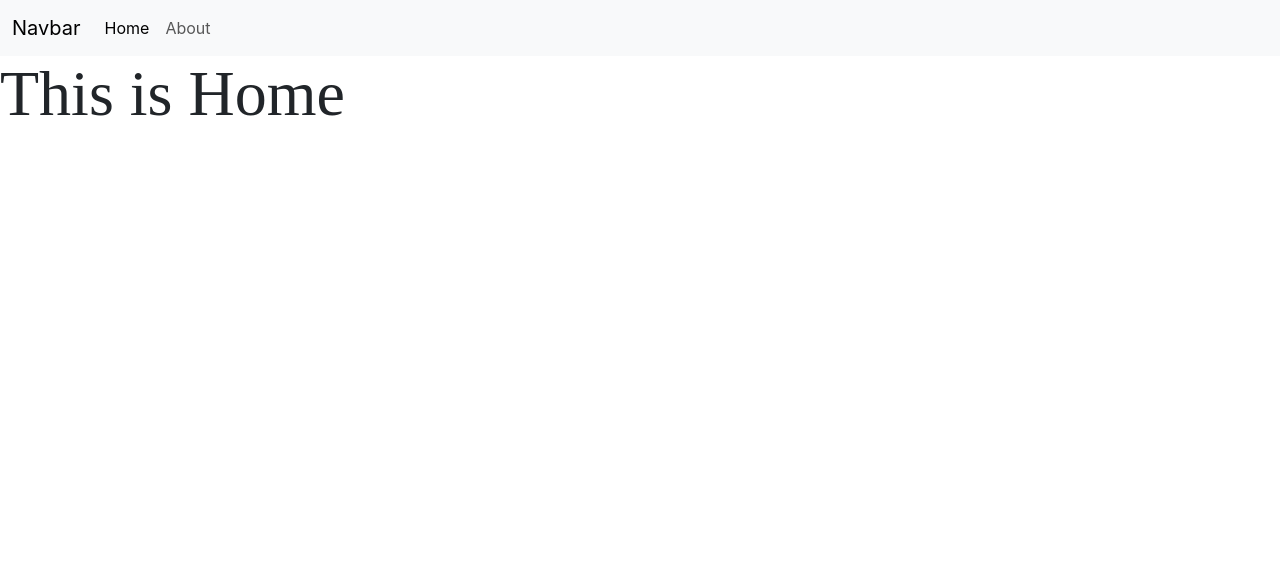
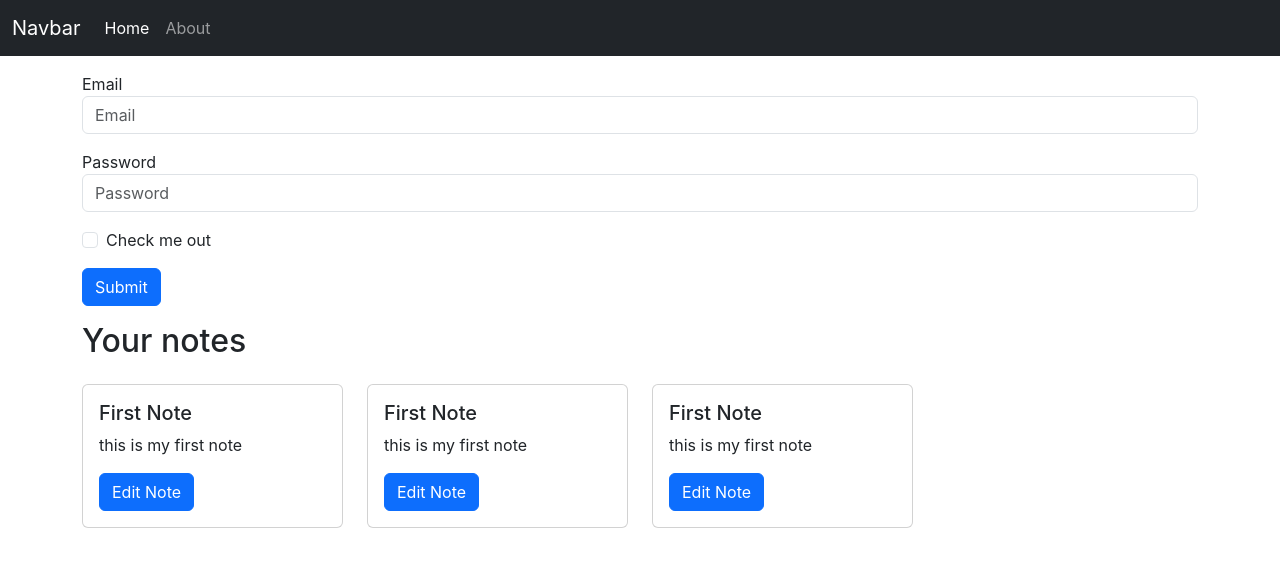
Before and after one commit to BiratBC/NoteDock, a React (Create React App) app in the folder client/: page / in a window 1280 px wide. Shown: the top 566 px of the page. Built offline with nearby package versions, Linux system fonts and the light colour scheme; the HTML template or start-up script is replaced by a standard one.

Commit message:
small frontend

```diff
--- a/client/src/App.js
+++ b/client/src/App.js
@@ -3,10 +3,12 @@ import { BrowserRouter, Route, Routes } from "react-router-dom";
 import Navbar from "./components/Navbar";
 import Home from "./components/Home";
 import About from "./components/About";
+import NoteState from "./context/notes/NoteState";
 
 function App() {
   return (
     <>
+      <NoteState>
         <BrowserRouter
           future={{
             v7_startTransition: true,
@@ -18,6 +20,7 @@ function App() {
             <Route exact path="/about" element={<About />} />
           </Routes>
         </BrowserRouter>
+      </NoteState>
     </>
   );
 }
--- a/client/src/components/About.js
+++ b/client/src/components/About.js
@@ -1,9 +1,19 @@
-import React from 'react'
+import React, {useContext, useEffect} from 'react'
+import noteContext from '../context/notes/noteContext'
+function About() {
 
-function About() {
+  const a = useContext(noteContext);
+
+  useEffect(() => {
+    a.update();
+    // eslint-disable-next-line
+  },[])
+
+
   return (
     <>
-    <h1>This is About</h1>
+    <h1>This is {a.state.name}</h1>
+    <h2>I study in {a.state.class}</h2>
     </>
   )
 }
--- a/client/src/components/Home.js
+++ b/client/src/components/Home.js
@@ -1,11 +1,50 @@
-import React from 'react'
+import React, { useContext } from "react";
+import contextValue from '../context/notes/noteContext';
+import Notes from '../components/Notes';
+
 
 function Home() {
+
   return (
     <>
-    <h1>This is Home</h1>
-</>
-  )
+    <div className="container my-3">
+        <form className="my-3">
+
+          <div class=" mb-3">
+            <label for="inputEmail4">Email</label>
+            <input
+              type="email"
+              class="form-control"
+              id="inputEmail4"
+              placeholder="Email"
+            />
+          </div>
+
+          <div class="mb-3">
+            <label for="inputPassword4">Password</label>
+            <input
+              type="password"
+              class="form-control"
+              id="inputPassword4"
+              placeholder="Password"
+            />
+          </div>
+
+          <div class="form-check mb-3">
+            <input class="form-check-input" type="checkbox" id="gridCheck" />
+            <label class="form-check-label" for="gridCheck">
+              Check me out
+            </label>
+          </div>
+
+          <button type="submit" class="btn btn-primary">
+            Submit
+          </button>
+        </form>
+      </div>
+      <Notes/>
+    </>
+  );
 }
 
-export default Home
+export default Home;
--- a/client/src/components/Navbar.js
+++ b/client/src/components/Navbar.js
@@ -1,10 +1,10 @@
 import React from "react";
-import { Link } from "react-router-dom";
+import { Link, NavLink } from "react-router-dom";
 
 function Navbar() {
   return (
     <>
-      <nav class="navbar navbar-expand-lg bg-body-tertiary">
+      <nav class="navbar navbar-expand-lg  navbar-dark bg-dark">
         <div class="container-fluid">
           <Link class="navbar-brand" to="/">
             Navbar
@@ -22,12 +22,20 @@ function Navbar() {
           </button>
           <div class="collapse navbar-collapse" id="navbarNavAltMarkup">
             <div class="navbar-nav">
-              <Link class="nav-link active" aria-current="page" to="/">
+              <NavLink
+                to="/"
+                className={({ isActive, isPending }) =>
+                  isPending ? "pending" : isActive ? "nav-link active" : "nav-link"
+                }
+              >
                 Home
-              </Link>
-              <Link class="nav-link" to="/about">
+              </NavLink>
+              <NavLink to="/about"
+                className={({ isActive, isPending }) =>
+                  isPending ? "pending" : isActive ? "nav-link active" : "nav-link"
+                }>
                 About
-              </Link>
+              </NavLink>
             </div>
           </div>
         </div>
--- /dev/null
+++ b/client/src/components/NoteItem.js
@@ -0,0 +1,22 @@
+import React from "react";
+
+function NoteItem(props) {
+  const { note } = props;
+  return (
+    <>
+      <div class="col-md-3" >
+        <div className="card my-3" >
+          <div class="card-body" >
+            <h5 class="card-title">{note.title}</h5>
+            <p class="card-text">{note.description}</p>
+            <a href="/" class="btn btn-primary">
+              Edit Note
+            </a>
+          </div>
+        </div>
+      </div>
+    </>
+  );
+}
+
+export default NoteItem;
--- /dev/null
+++ b/client/src/components/Notes.js
@@ -0,0 +1,22 @@
+import React, { useContext } from "react";
+import contextValue from "../context/notes/noteContext";
+import NoteItem from "./NoteItem";
+
+function Notes() {
+  const context = useContext(contextValue);
+  const { notes, setNotes } = context;
+  return (
+    <>
+      <div className="container">
+        <div className="row my-3">
+          <h2>Your notes</h2>
+          {notes.map((note) => {
+            return <NoteItem note={note} />;
+          })}
+        </div>
+      </div>
+    </>
+  );
+}
+
+export default Notes;
--- /dev/null
+++ b/client/src/context/notes/NoteState.js
@@ -0,0 +1,71 @@
+import NoteContext from "./noteContext";
+import { useState } from "react";
+
+/*
+import {createContext} from 'react';
+const noteContext = createContext();
+const s1 = {
+    "name" : "Birat", //context var name . name
+    "class" : "10a"
+}
+
+const [state, setState] = useState(s1);
+const update =  () => {
+    setTimeout(() => {
+        setState({
+            "name" : "Suman",
+            "class" : "9b"
+        })
+    }, 2000);
+}
+*/
+
+//This file contains all the states related to notes so it can be shared among every components that needs notes related props
+
+const NoteState =  (props) => {
+
+    const notesIntial = [
+        {
+          "_id": "6786b5b77450b79a16d5e9e3",
+          "user": "6778203bd9b70e02ad5e87eb",
+          "title": "First Note",
+          "description": "this is my first note",
+          "tag": "first, note, start",
+          "date": "2025-01-14T19:06:31.975Z",
+          "__v": 0
+        },
+        {
+            "_id": "6786b5b77450b79a16d5e9e3",
+            "user": "6778203bd9b70e02ad5e87eb",
+            "title": "First Note",
+            "description": "this is my first note",
+            "tag": "first, note, start",
+            "date": "2025-01-14T19:06:31.975Z",
+            "__v": 0
+          },
+          {
+            "_id": "6786b5b77450b79a16d5e9e3",
+            "user": "6778203bd9b70e02ad5e87eb",
+            "title": "First Note",
+            "description": "this is my first note",
+            "tag": "first, note, start",
+            "date": "2025-01-14T19:06:31.975Z",
+            "__v": 0
+          }
+
+      ]
+
+      const [notes, setnotes] = useState(notesIntial);
+
+
+    return (
+        <NoteContext.Provider value={{notes, notesIntial}}>
+
+            {props.children}
+
+        </NoteContext.Provider>
+    )
+
+}
+
+export default NoteState;
--- /dev/null
+++ b/client/src/context/notes/noteContext.js
@@ -0,0 +1,7 @@
+import {createContext} from 'react';
+
+//This Context holds all the state from note related
+
+const noteContext = createContext();
+
+export default noteContext;
```
Also changed, not shown: 1 other file (tests, documents, lock files or other folders). Lines whose indentation alone changed are shown as unchanged.
